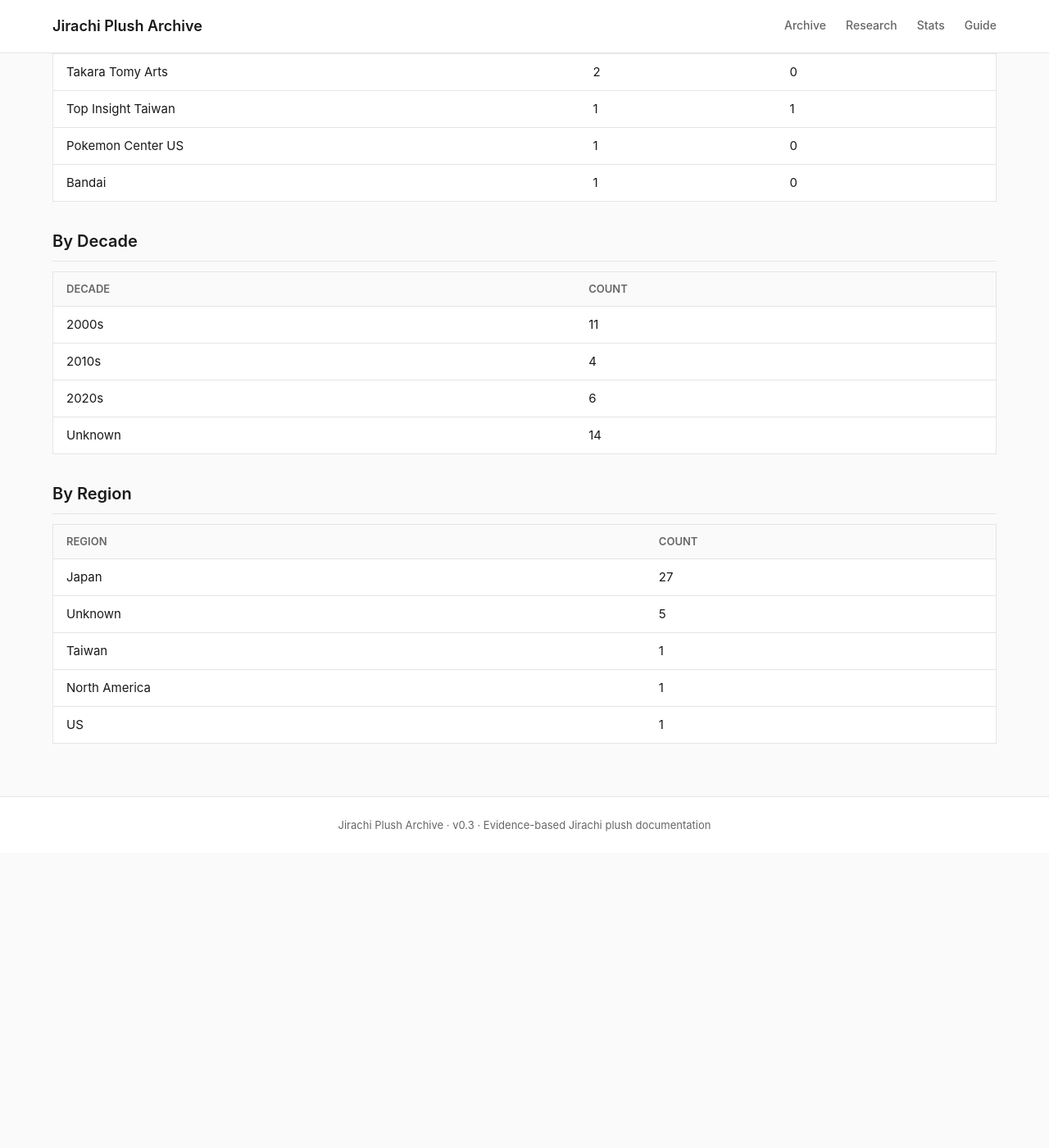
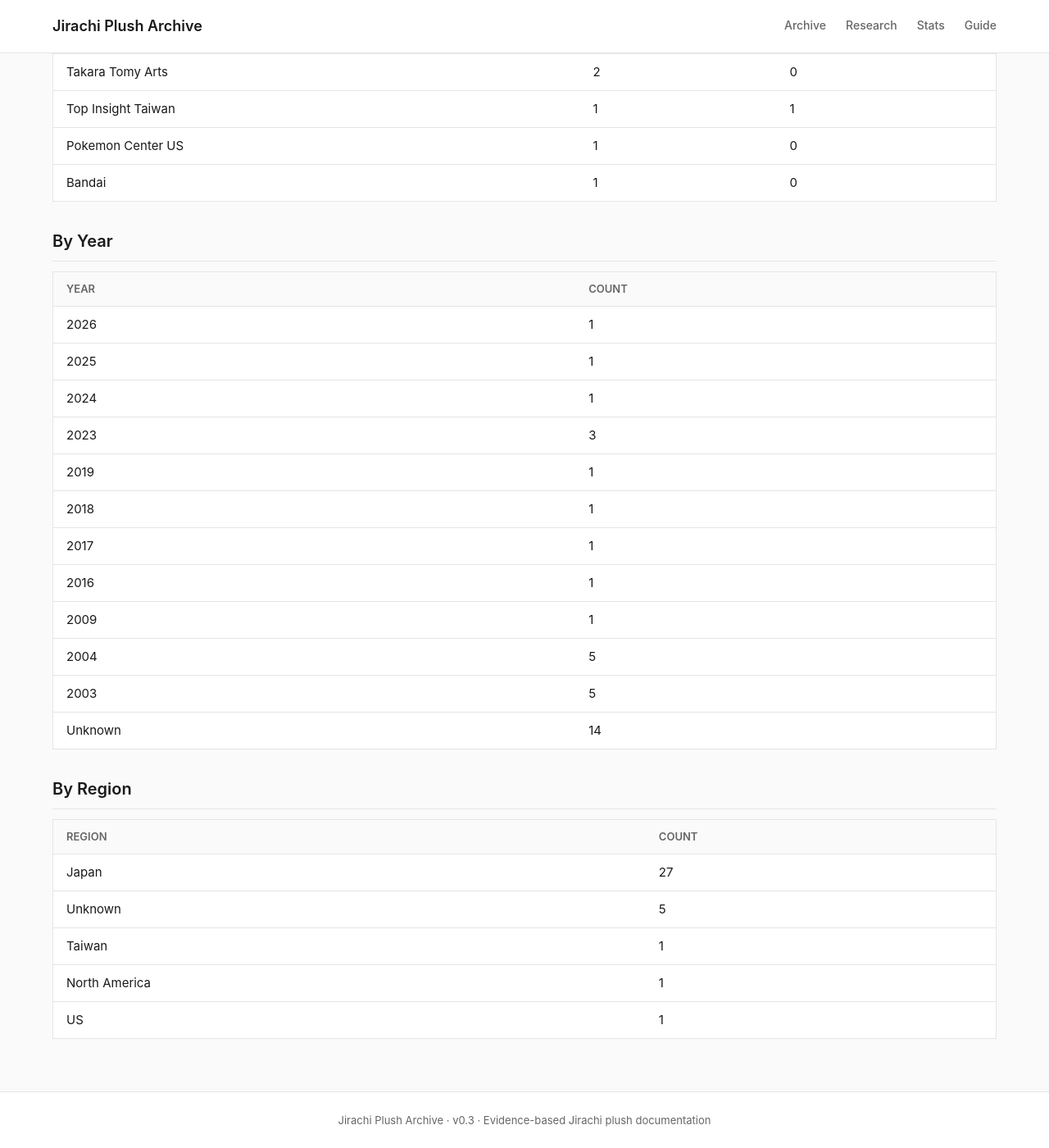
Before and after one commit to kailyn0215/jir-archive, a Jekyll site: the page built from stats.html, in a window 1280 px wide and 1400 px high, scrolled down 769 px. Shown: the whole window at 82% size. Built offline with Jekyll 4.4.1, drawn with Linux system fonts in a browser that asks for light colours; before the commit the page ends 1809 px from its top, so only the background shows below that.

Commit message:
Fix Liquid syntax error for GitHub Pages
- Replace where_exp with and/or operators (unsupported in Jekyll 3.10)
- Change 'By Decade' to 'By Year' using simple group_by

```diff
--- a/stats.html
+++ b/stats.html
@@ -82,35 +82,22 @@
 </div>
 
 <div class="stats-section">
-  <h2>By Decade</h2>
+  <h2>By Year</h2>
   <table class="stats-table">
     <thead>
       <tr>
-        <th>Decade</th>
+        <th>Year</th>
         <th>Count</th>
       </tr>
     </thead>
     <tbody>
-      {% assign plushes_2000s = site.plushes | where_exp: "p", "p.year >= 2000 and p.year < 2010" %}
-      {% assign plushes_2010s = site.plushes | where_exp: "p", "p.year >= 2010 and p.year < 2020" %}
-      {% assign plushes_2020s = site.plushes | where_exp: "p", "p.year >= 2020 and p.year < 2030" %}
-      {% assign plushes_unknown = site.plushes | where_exp: "p", "p.year == nil or p.year == ''" %}
+      {% assign years = site.plushes | group_by: "year" | sort: "name" | reverse %}
+      {% for year in years %}
       <tr>
-        <td>2000s</td>
-        <td>{{ plushes_2000s.size }}</td>
+        <td>{% if year.name == "" or year.name == nil %}Unknown{% else %}{{ year.name }}{% endif %}</td>
+        <td>{{ year.size }}</td>
       </tr>
-      <tr>
-        <td>2010s</td>
-        <td>{{ plushes_2010s.size }}</td>
-      </tr>
-      <tr>
-        <td>2020s</td>
-        <td>{{ plushes_2020s.size }}</td>
-      </tr>
-      <tr>
-        <td>Unknown</td>
-        <td>{{ plushes_unknown.size }}</td>
-      </tr>
+      {% endfor %}
     </tbody>
   </table>
 </div>
```
